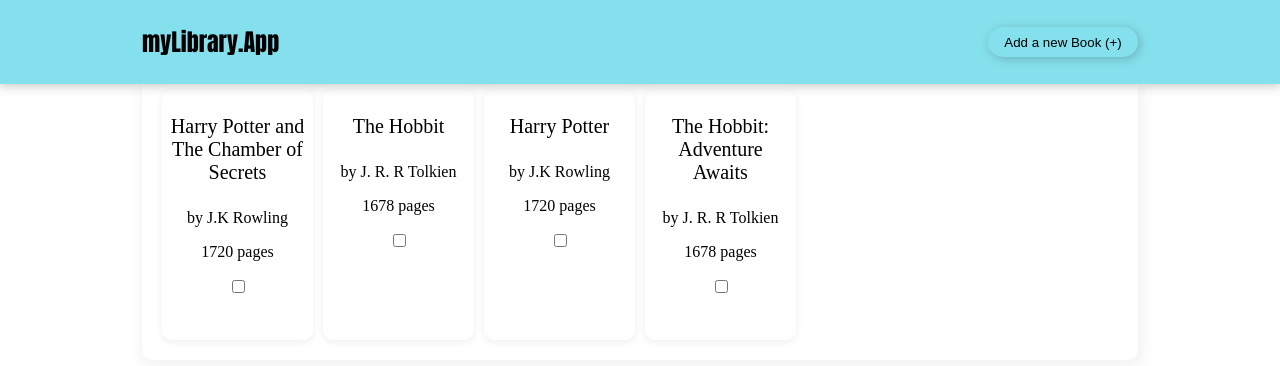
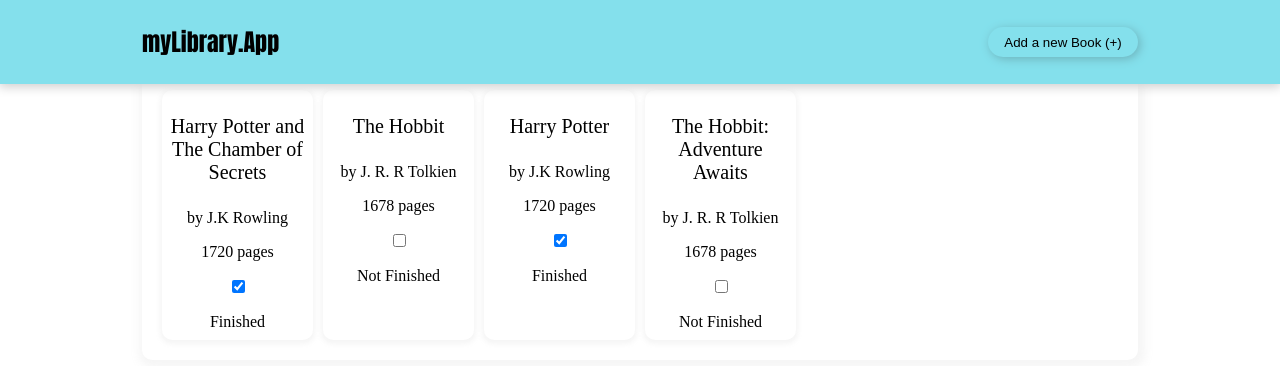
Before and after one commit to Arnoud5/TOP-library, a plain HTML site: page index.html in a window 1280 px wide. Drawn offline with Linux system fonts and the light colour scheme.

Commit message:
add active checkbox when page load on existing book

```diff
--- a/index.html
+++ b/index.html
@@ -40,7 +40,7 @@
                     <label for="author">Author: </label><br>
                     <input type="text" id="author"><br>
                     <label for="pages">Pages: </label><br>
-                    <input type="text" id="pages"><br>
+                    <input type="number" id="pages"><br>
 
                     <fieldset>
                         <legend>Have you read it?</legend>
--- a/index.js
+++ b/index.js
@@ -156,28 +156,46 @@ function pushToPage() {
     // isi p-read dengan finished reading
     // else isi p-read dengan havent read yet
     // masukkan ke DOM HTML
-    const createRead = document.createElement("input");
-    createRead.setAttribute("type", "checkbox");
-    createRead.addEventListener("click", (e) => {
-      if (e.target.checked) {
-        console.log(e.target.checked);
-      } else{
-        console.log(e.target.checked);
-      }
-    });
-    createRead.classList.add("pages");
-    if (myLibrary[i].read === true) {
-      createRead.innerHTML = "finished reading";
+    const boxRead = document.createElement("input");
+    boxRead.setAttribute("type", "checkbox");
+    boxRead.setAttribute("class", `checkbox-${i}`);
+    book.appendChild(boxRead);
+    if (myLibrary[i].read){
+      document.querySelector(`.checkbox-${i}`).checked = true;
+    } else{
+      document.querySelector(`.checkbox-${i}`).checked = false;
+    }
+
+    // membuat tag p yang isinya deskripsi sudah baca atau belum buku tersebut
+    const createReadDesc = document.createElement("p")
+    createReadDesc.setAttribute("class", `desc-${i}`)
+    if(myLibrary[i].read){
+      createReadDesc.innerHTML = "Finished"
     } else {
-      createRead.innerHTML = "have'nt read yet";
+      createReadDesc.innerHTML = "Not Finished"
     }
-    book.appendChild(createRead);
+    book.appendChild(createReadDesc)
+
+    // createRead.classList.add("pages");
+    // if (myLibrary[i].read === true) {
+    //   createRead.innerHTML = "finished reading";
+    // } else {
+    //   createRead.innerHTML = "have'nt read yet";
+    // }
+    // book.appendChild(createRead);
   }
 }
 
 pushToPage();
 
-// get book from input
+// make checkbox togle
+function togleCheckbox(e){
+  if (myLibrary[i].read === true){
+    document.querySelector(`.checkbox-${i}`).checked = true
+  } else {
+    document.querySelector(`.checkbox-${i}`).checked = false
+  }
+}
 
 
 // make a function to change read status from true to false and false to true
```
